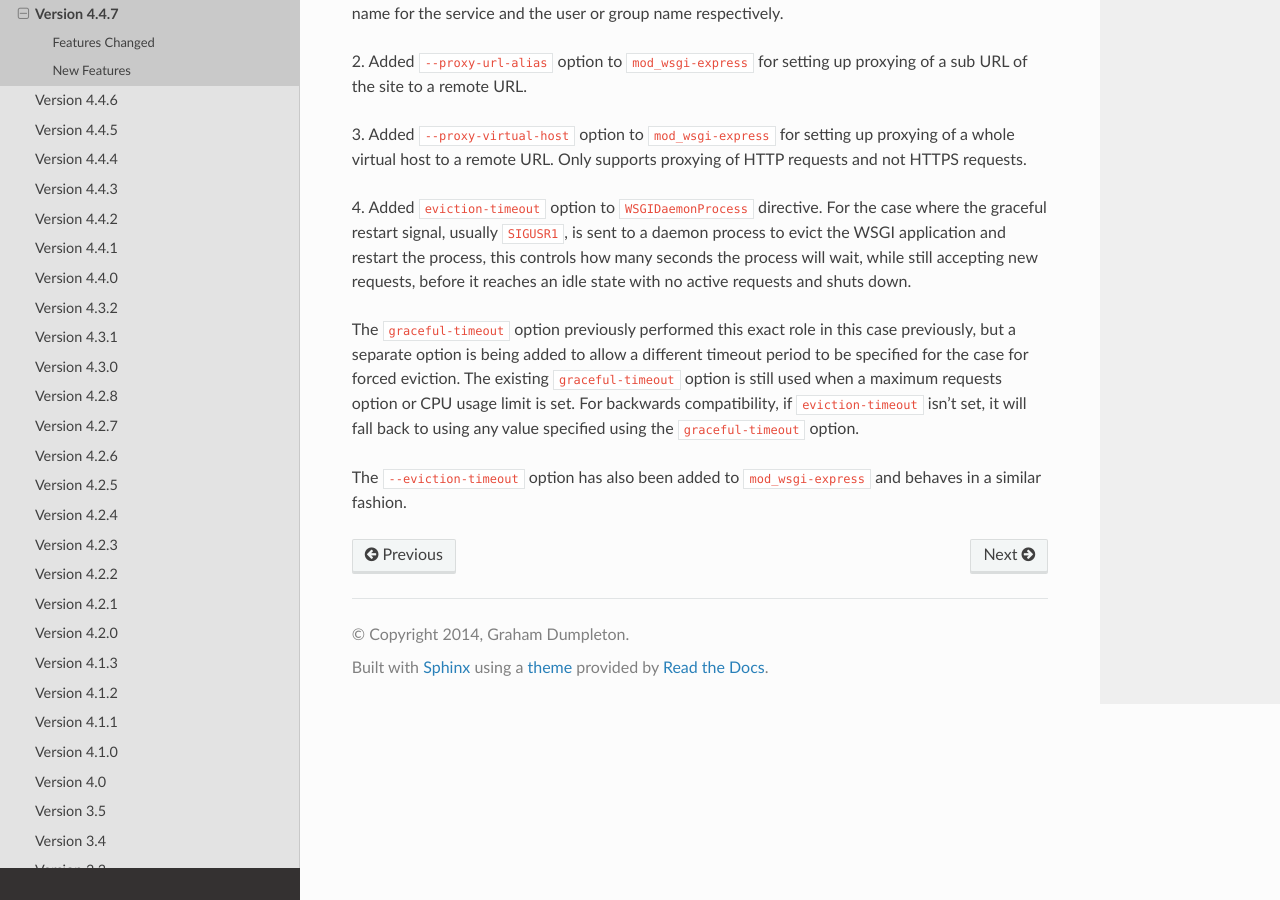
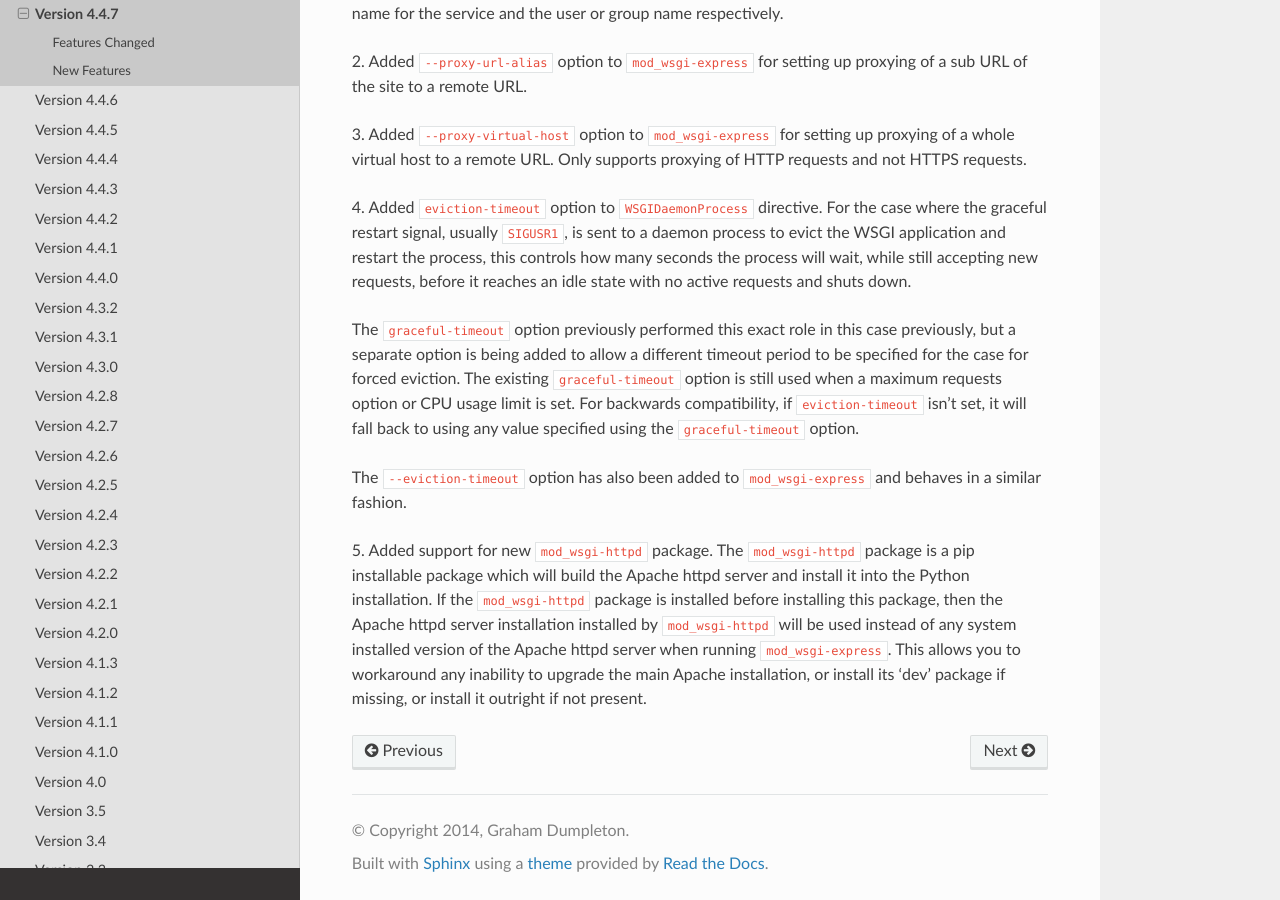
Before and after one commit to GrahamDumpleton/mod_wsgi, a Sphinx documentation site: the page built from docs/release-notes/version-4.4.7.rst, in a window 1280 px wide and 900 px high, scrolled down 732 px. Built offline with Sphinx 7.4.7 and the Read the Docs theme 2.0.0, drawn with Linux system fonts in a browser that asks for light colours.

Commit message:
Document support for mod_wsgi-httpd package.

```diff
--- a/docs/release-notes/version-4.4.7.rst
+++ b/docs/release-notes/version-4.4.7.rst
@@ -57,3 +57,13 @@ specified using the ``graceful-timeout`` option.
 
 The ``--eviction-timeout`` option has also been added to
 ``mod_wsgi-express`` and behaves in a similar fashion.
+
+5. Added support for new ``mod_wsgi-httpd`` package. The ``mod_wsgi-httpd``
+package is a pip installable package which will build the Apache httpd
+server and install it into the Python installation. If the
+``mod_wsgi-httpd`` package is installed before installing this package,
+then the Apache httpd server installation installed by ``mod_wsgi-httpd``
+will be used instead of any system installed version of the Apache httpd
+server when running ``mod_wsgi-express``. This allows you to workaround
+any inability to upgrade the main Apache installation, or install its 'dev'
+package if missing, or install it outright if not present.
```
